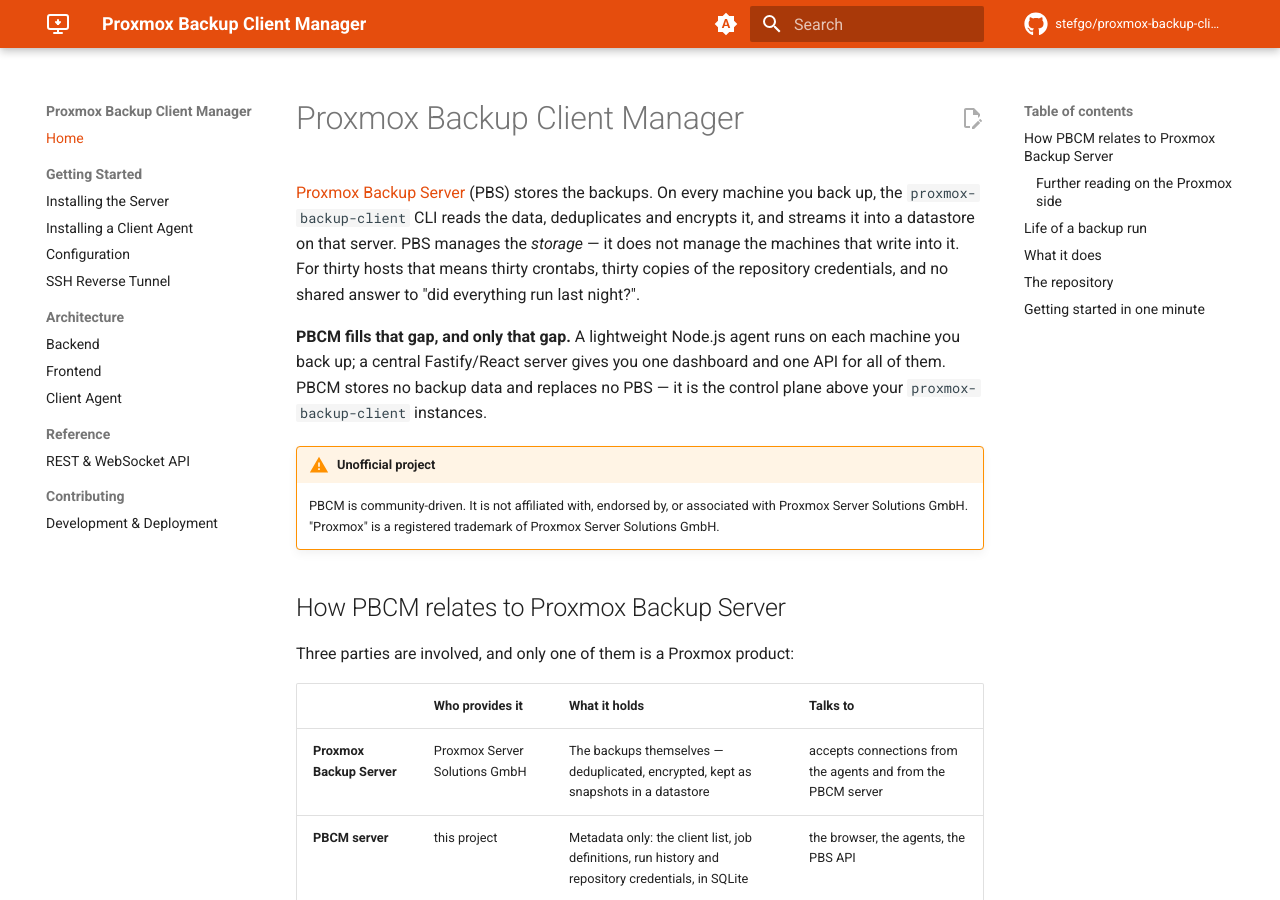
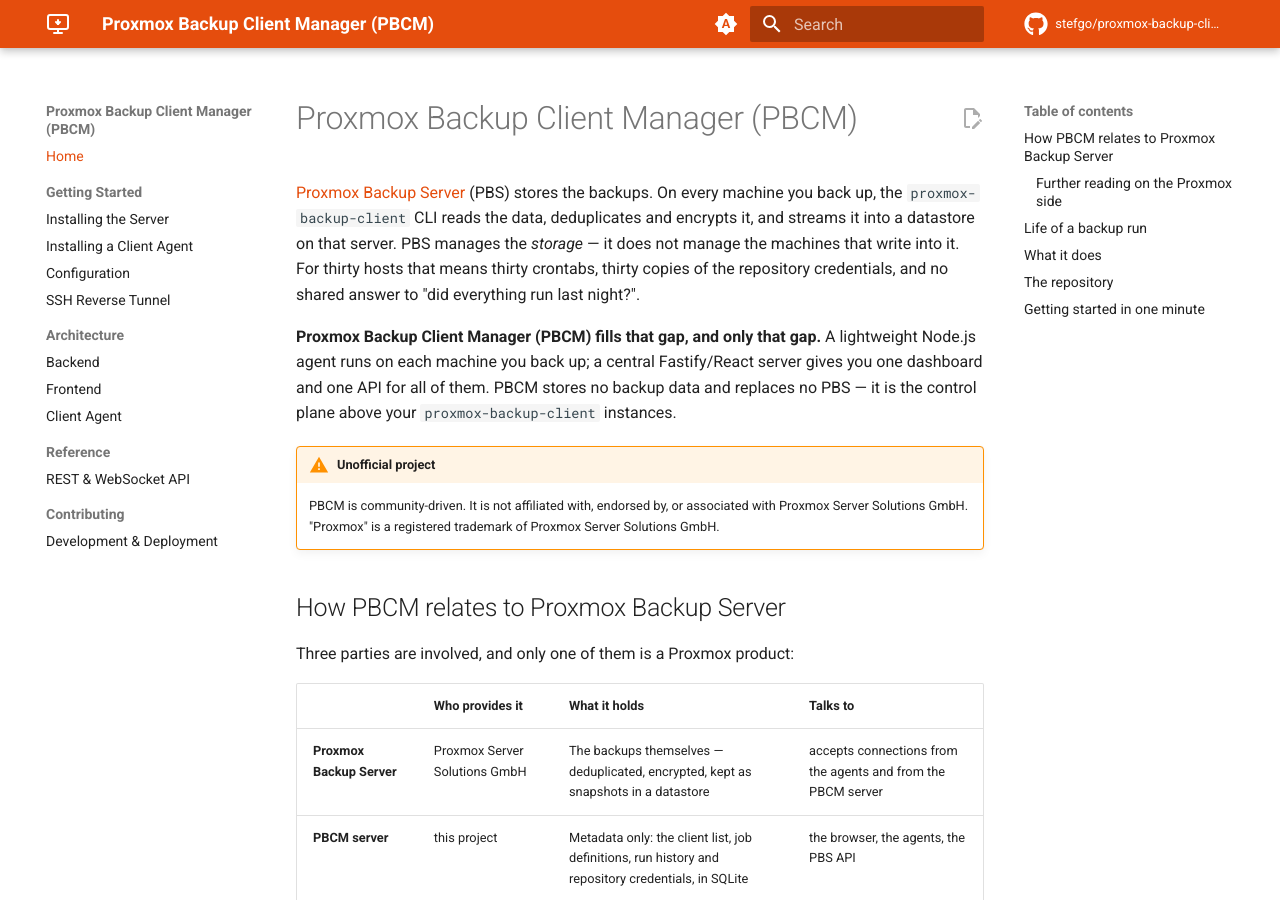
Before and after one commit to stefgo/proxmox-backup-client-manager, an MkDocs documentation site: the page built from docs/index.md, in a window 1280 px wide and 900 px high. Built offline with MkDocs 1.6.1 and Material for MkDocs 9.7.7, drawn with Linux system fonts in a browser that asks for light colours; comment, search, counter and statistics services are not loaded.

Commit message:
Update documentation to include full name "Proxmox Backup Client Manager (PBCM)" for clarity

```diff
--- a/docs/index.md
+++ b/docs/index.md
@@ -1,4 +1,4 @@
-# Proxmox Backup Client Manager
+# Proxmox Backup Client Manager (PBCM)
 
 [Proxmox Backup Server](https://www.proxmox.com/en/products/proxmox-backup-server/overview)
 (PBS) stores the backups. On every machine you back up, the `proxmox-backup-client`
@@ -7,7 +7,7 @@ that server. PBS manages the *storage* — it does not manage the machines that
 into it. For thirty hosts that means thirty crontabs, thirty copies of the repository
 credentials, and no shared answer to "did everything run last night?".
 
-**PBCM fills that gap, and only that gap.** A lightweight Node.js agent runs on each
+**Proxmox Backup Client Manager (PBCM) fills that gap, and only that gap.** A lightweight Node.js agent runs on each
 machine you back up; a central Fastify/React server gives you one dashboard and one
 API for all of them. PBCM stores no backup data and replaces no PBS — it is the
 control plane above your `proxmox-backup-client` instances.
--- a/mkdocs.yml
+++ b/mkdocs.yml
@@ -1,7 +1,7 @@
 # MkDocs Material builds the site that is published to GitHub Pages by
 # .github/workflows/docs.yml. docs/ is the same directory the repository serves
 # on GitHub, so every page has to render on both -- see the note on `toc` below.
-site_name: Proxmox Backup Client Manager
+site_name: Proxmox Backup Client Manager (PBCM)
 site_description: Centralized management for proxmox-backup-client instances
 site_url: https://stefgo.github.io/proxmox-backup-client-manager/
 site_author: stefgo
```
